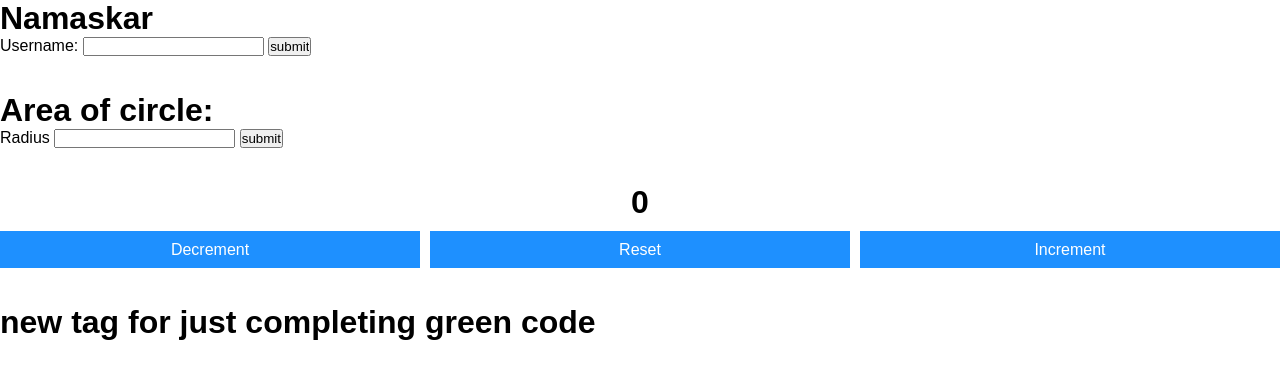
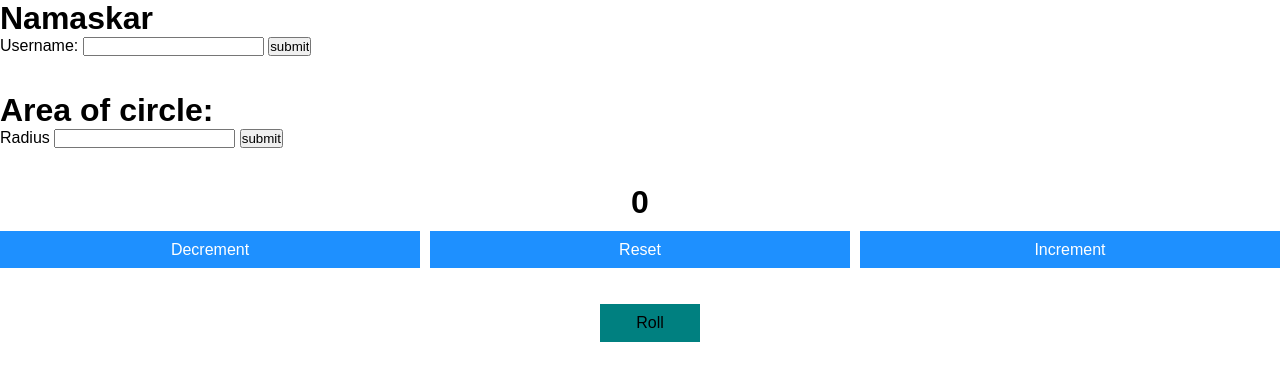
Before and after one commit to Aniket-Dilip-Panse/JAVASCRIPT_CODING, a plain HTML site: page javascript/index.html in a window 1280 px wide. Drawn offline with Linux system fonts and the light colour scheme.

Commit message:
generating random number using random module and html,css

```diff
--- a/javascript/index.html
+++ b/javascript/index.html
@@ -29,6 +29,27 @@
            background-color: dodgerblue;
            color: white;
            font-size: medium;
+        }
+        .align_center{
+            display: flex;
+            justify-content: center;
+            align-items: center;
+        }
+        #roll{
+            width: 100px;
+            padding:10px;
+            border: none;
+            background-color: teal;
+            color: black;
+            font-size: medium;
+            font-family: Arial, Helvetica, sans-serif;
+            text-transform: capitalize;
+            cursor: pointer;
+        }
+
+        #random_label{
+            font-size: larger;
+            margin-right: 20px;
         }
     </style>
     <script src="index.js"></script>
@@ -65,8 +86,9 @@
             <button onclick="incrementValue()" id="btn3">Increment</button>
         <!-- </form> -->
     </div><br><br>
-    <div>
-        <h1>new tag for just completing green code</h1>
+    <div class="time_1_10_47 align_center">
+            <label for="roll" id="random_label"></label>
+            <button  id="roll" onclick="randomNum()">Roll</button>
     </div>
 </body>
 </html>
--- a/javascript/index.js
+++ b/javascript/index.js
@@ -29,3 +29,13 @@ function resetValue() {
     let value = 0
     document.getElementById("thirdh1").textContent = value;
 }
+
+//Random Number Generator
+function randomNum() {
+    const mybutton = document.getElementById("roll");
+    const mylabel = document.getElementById("random_label");
+    const min = 1;
+    const max = 6;
+    randomNumber = Math.floor(Math.random() * (max - min + 1) + min);
+    mylabel.textContent = randomNumber;
+}
```
